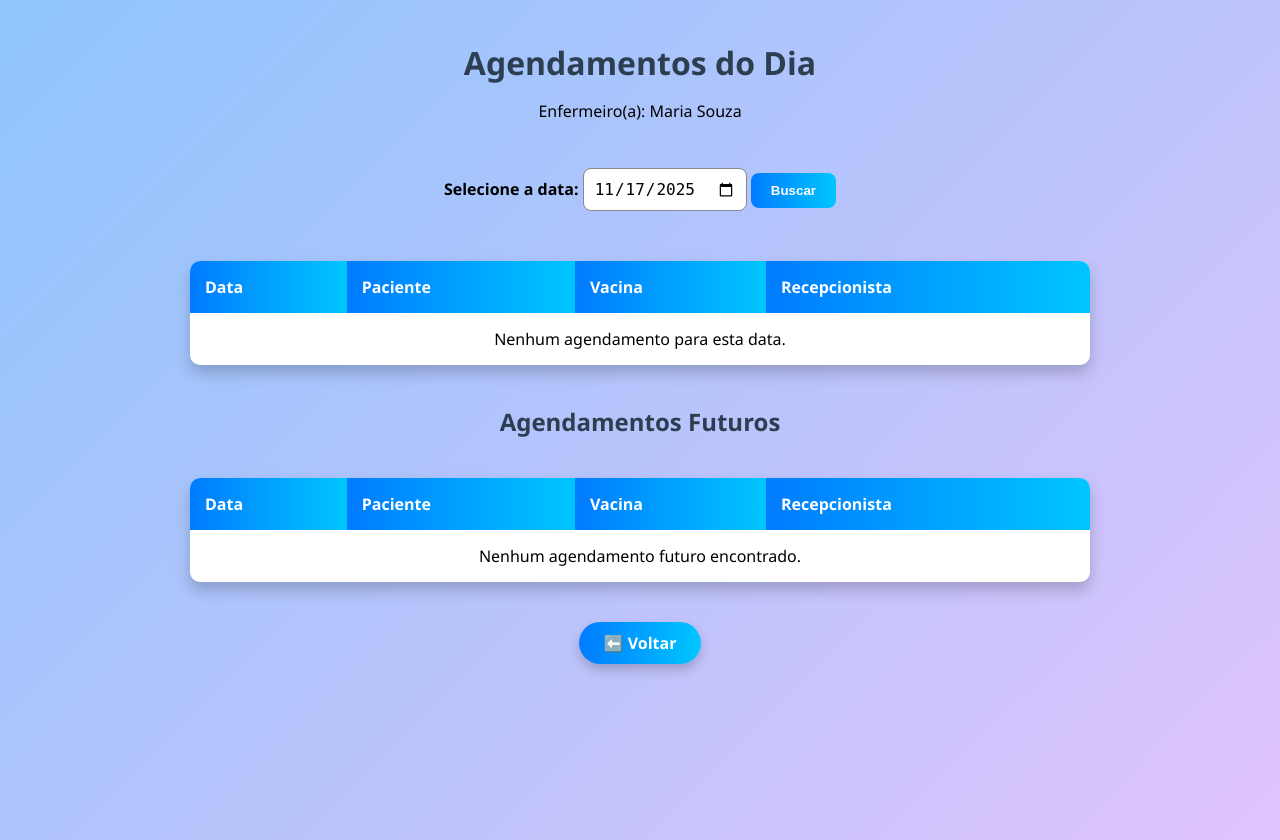
After one commit to julirmatos/projeto_vacinacao, a PHP site: page /views/enfermeiros/agendamentos_dia.php in a window 1280 px wide. The commit adds this page. Run offline with PHP 8.4, Linux system fonts and the light colour scheme; a user stored in the database is signed in; data comes from the database, SQL or seed files in the repository; a stand-in replaces the project's code that opens the database connection.

Commit message:
Ajustes Agendamentos

```diff
--- /dev/null
+++ b/views/enfermeiros/agendamentos_dia.php
@@ -0,0 +1,219 @@
+<?php
+session_start();
+
+// Verifica se o enfermeiro está logado
+if (!isset($_SESSION['usuario_id'])) {
+    header("Location: ../../views/auth/login.php");
+    exit;
+}
+
+$nome = $_SESSION['nomeUsuario'] ?? 'Enfermeiro(a)';
+
+// === Conexão com o banco ===
+try {
+    $conn = new PDO(
+        "mysql:host=localhost;dbname=sistema_vacinacao;charset=utf8",
+        "root",
+        ""
+    );
+    $conn->setAttribute(PDO::ATTR_ERRMODE, PDO::ERRMODE_EXCEPTION);
+} catch (PDOException $e) {
+    die("<p style='color:red;'>Erro ao conectar ao banco: " . htmlspecialchars($e->getMessage()) . "</p>");
+}
+
+// --- Data selecionada ---
+$dataSelecionada = $_GET['data'] ?? date('Y-m-d');
+
+// === SELECT para AGENDAMENTOS DO DIA ===
+$sql = "SELECT
+            a.dataAgendamento,
+            up.nomeUsuario AS nomePaciente,
+            v.nomeVacina,
+            ue.nomeUsuario AS nomeRecepcionista
+        FROM agendamento a
+        INNER JOIN paciente p         ON a.idPaciente = p.idPaciente
+        INNER JOIN usuario up         ON p.idUsuario = up.idUsuario
+        INNER JOIN vacina v           ON a.idVacina = v.idVacina
+        INNER JOIN recepcionista r    ON a.idRecepcionista = r.idRecepcionista
+        INNER JOIN usuario ue         ON r.idFuncionario = ue.idUsuario
+        WHERE DATE(a.dataAgendamento) = :data
+        ORDER BY a.dataAgendamento ASC";
+
+$stmt = $conn->prepare($sql);
+$stmt->bindParam(':data', $dataSelecionada);
+$stmt->execute();
+$agendamentos = $stmt->fetchAll(PDO::FETCH_ASSOC);
+
+// === SELECT para AGENDAMENTOS FUTUROS ===
+$sqlFuturos = "SELECT
+            a.dataAgendamento,
+            up.nomeUsuario AS nomePaciente,
+            v.nomeVacina,
+            ue.nomeUsuario AS nomeRecepcionista
+        FROM agendamento a
+        INNER JOIN paciente p         ON a.idPaciente = p.idPaciente
+        INNER JOIN usuario up         ON p.idUsuario = up.idUsuario
+        INNER JOIN vacina v           ON a.idVacina = v.idVacina
+        INNER JOIN recepcionista r    ON a.idRecepcionista = r.idRecepcionista
+        INNER JOIN usuario ue         ON r.idFuncionario = ue.idUsuario
+        WHERE DATE(a.dataAgendamento) > CURDATE()
+        ORDER BY a.dataAgendamento ASC";
+
+$stmtF = $conn->prepare($sqlFuturos);
+$stmtF->execute();
+$agendamentosFuturos = $stmtF->fetchAll(PDO::FETCH_ASSOC);
+?>
+<!DOCTYPE html>
+<html lang="pt-BR">
+<head>
+<meta charset="UTF-8">
+<meta name="viewport" content="width=device-width, initial-scale=1.0">
+<title>Agendamentos do Dia</title>
+
+<style>
+body {
+    margin: 0;
+    font-family: "Segoe UI", Arial, sans-serif;
+    background: linear-gradient(135deg, #8EC5FC, #E0C3FC);
+    min-height: 100vh;
+    display: flex;
+    flex-direction: column;
+    align-items: center;
+    padding: 20px;
+}
+
+header { text-align: center; margin-bottom: 30px; }
+header h1 { color: #2C3E50; margin-bottom: 10px; }
+
+form { margin-bottom: 30px; }
+
+input[type="date"] {
+    padding: 10px;
+    font-size: 16px;
+    border-radius: 8px;
+    border: 1px solid #888;
+}
+
+button {
+    padding: 10px 20px;
+    border-radius: 8px;
+    border: none;
+    background: linear-gradient(90deg, #007BFF, #00C6FF);
+    color: #fff;
+    cursor: pointer;
+    font-weight: bold;
+}
+button:hover {
+    background: linear-gradient(90deg, #0056b3, #0096FF);
+}
+
+table {
+    width: 90%;
+    max-width: 900px;
+    border-collapse: collapse;
+    background: #fff;
+    border-radius: 10px;
+    overflow: hidden;
+    margin-top: 20px;
+    box-shadow: 0 8px 15px rgba(0,0,0,0.2);
+}
+
+th, td { padding: 15px; text-align: left; }
+
+th {
+    background: linear-gradient(90deg, #007BFF, #00C6FF);
+    color: #fff;
+}
+
+tr:nth-child(even) { background-color: #f2f2f2; }
+tr:hover { background-color: #eaf3ff; }
+
+.menu-buttons { margin-top: 40px; }
+.menu-buttons a {
+    display: inline-block;
+    background: linear-gradient(90deg, #007BFF, #00C6FF);
+    color: #fff;
+    text-decoration: none;
+    padding: 10px 25px;
+    border-radius: 25px;
+    font-weight: 600;
+    box-shadow: 0 6px 12px rgba(0,0,0,0.2);
+}
+.menu-buttons a:hover {
+    background: linear-gradient(90deg, #0056b3, #0096FF);
+}
+</style>
+</head>
+<body>
+
+<header>
+    <h1>Agendamentos do Dia</h1>
+    <p>Enfermeiro(a): <?= htmlspecialchars($nome) ?></p>
+</header>
+
+<form method="GET">
+    <label for="data"><strong>Selecione a data:</strong></label>
+    <input type="date" id="data" name="data" value="<?= htmlspecialchars($dataSelecionada) ?>" required>
+    <button type="submit">Buscar</button>
+</form>
+
+<!-- TABELA DOS AGENDAMENTOS DO DIA -->
+<table>
+    <thead>
+        <tr>
+            <th>Data</th>
+            <th>Paciente</th>
+            <th>Vacina</th>
+            <th>Recepcionista</th>
+        </tr>
+    </thead>
+    <tbody>
+        <?php if ($agendamentos): ?>
+            <?php foreach ($agendamentos as $v): ?>
+                <tr>
+                    <td><?= date('d/m/Y', strtotime($v['dataAgendamento'])) ?></td>
+                    <td><?= htmlspecialchars($v['nomePaciente']) ?></td>
+                    <td><?= htmlspecialchars($v['nomeVacina']) ?></td>
+                    <td><?= htmlspecialchars($v['nomeRecepcionista']) ?></td>
+                </tr>
+            <?php endforeach; ?>
+        <?php else: ?>
+            <tr><td colspan="4" style="text-align:center;">Nenhum agendamento para esta data.</td></tr>
+        <?php endif; ?>
+    </tbody>
+</table>
+
+<!-- NOVA TABELA: AGENDAMENTOS FUTUROS -->
+<h2 style="margin-top:40px; color:#2C3E50;">Agendamentos Futuros</h2>
+
+<table>
+    <thead>
+        <tr>
+            <th>Data</th>
+            <th>Paciente</th>
+            <th>Vacina</th>
+            <th>Recepcionista</th>
+        </tr>
+    </thead>
+    <tbody>
+        <?php if ($agendamentosFuturos): ?>
+            <?php foreach ($agendamentosFuturos as $v): ?>
+                <tr>
+                    <td><?= date('d/m/Y', strtotime($v['dataAgendamento'])) ?></td>
+                    <td><?= htmlspecialchars($v['nomePaciente']) ?></td>
+                    <td><?= htmlspecialchars($v['nomeVacina']) ?></td>
+                    <td><?= htmlspecialchars($v['nomeRecepcionista']) ?></td>
+                </tr>
+            <?php endforeach; ?>
+        <?php else: ?>
+            <tr><td colspan="4" style="text-align:center;">Nenhum agendamento futuro encontrado.</td></tr>
+        <?php endif; ?>
+    </tbody>
+</table>
+
+<div class="menu-buttons">
+    <a href="../../views/enfermeiros/menu_enfermeiro.php">⬅️ Voltar</a>
+</div>
+
+</body>
+</html>
```
Also changed, not shown: views/enfermeiros/consultar_vacinacao_paciente.php (added, +220 -0 lines), views/enfermeiros/menu_enfermeiro.php (+40 -39 lines), views/recepcionista/agendar_vacinacao.php (+32 -31 lines).
